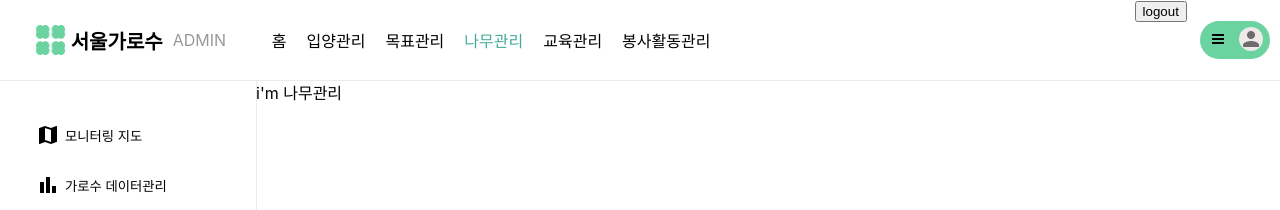
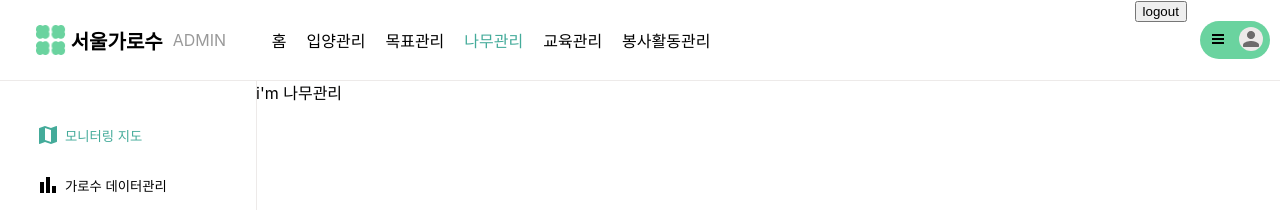
Before and after one commit to hyojinLee-git/seoul-garosu-admin, a React (Create React App) app: page /tree in a window 1280 px wide. Shown: the top 210 px of the page. Built offline with nearby package versions, Linux system fonts and the light colour scheme; no server answers.

Commit message:
feat:color selected side bar menu

```diff
--- a/src/components/SNB/SideMenu.jsx
+++ b/src/components/SNB/SideMenu.jsx
@@ -9,7 +9,7 @@ const SideMenu = () => {
     const {pathname}=useLocation()
     const [route,setRoute]=useState(pathname)
     const [menuList,setMenuList]=useState(mainMenuList)
-    const [menu,setMenu]=useRecoilState(menuState)
+    const [currentMenu,setCurrentMenu]=useRecoilState(menuState)
 
     //route에 따라 menuList 반환
     const setMenuListFunction=(route)=>{
@@ -23,25 +23,27 @@ const SideMenu = () => {
         }
     }
 
-    //버튼 클릭시 menu 바뀜
+    //버튼 클릭시 currentMenu 바뀜
     const onClickMenu=(e)=>{
-        setMenu(e.currentTarget.lastChild.innerText)
+        setCurrentMenu(e.currentTarget.lastChild.innerText)
+    }
 
-    }
     //route 설정, route에 따라 menuList 바뀌어서 반환
     useEffect(()=>{
         setRoute(pathname)
+
         //refactoring 필요
         setMenuList(setMenuListFunction(route))
+        setCurrentMenu(menuList[0].title)
 
-    },[pathname, route, setRoute,menu])
+    },[pathname, route, setRoute, setCurrentMenu, menuList])
 
     return (
         <SideMenuUl>
             {
                 menuList?.map(menuItem=>(
                     <li key={menuItem.title} >
-                        <button onClick={onClickMenu} style={{color:menu===menuItem.title?'#44AB9A':''}}>
+                        <button onClick={onClickMenu} style={{color:currentMenu===menuItem.title?'#44AB9A':''}}>
                             {menuItem.icon}
                             <span>{menuItem.title}</span>
                         </button>
```
